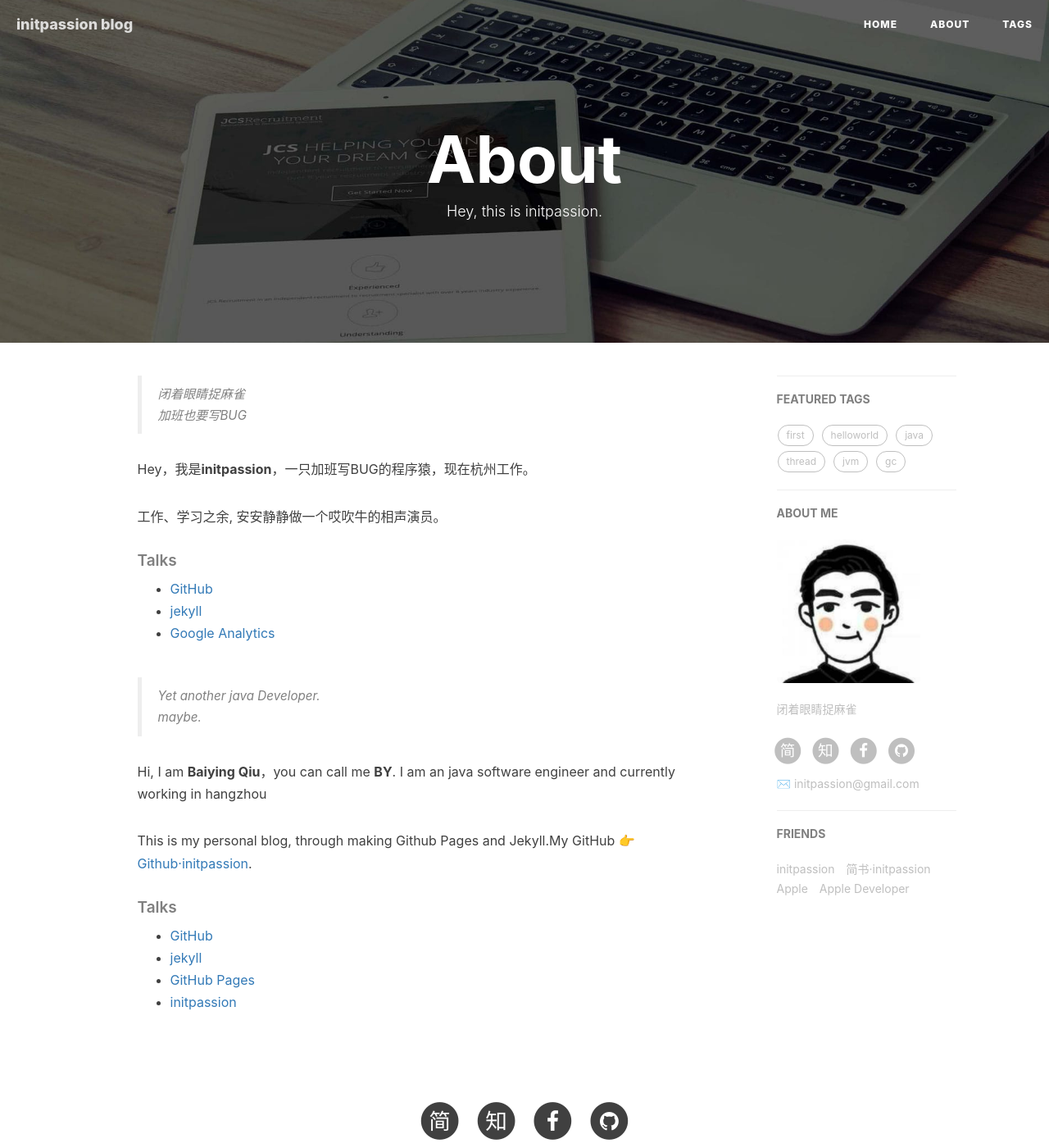
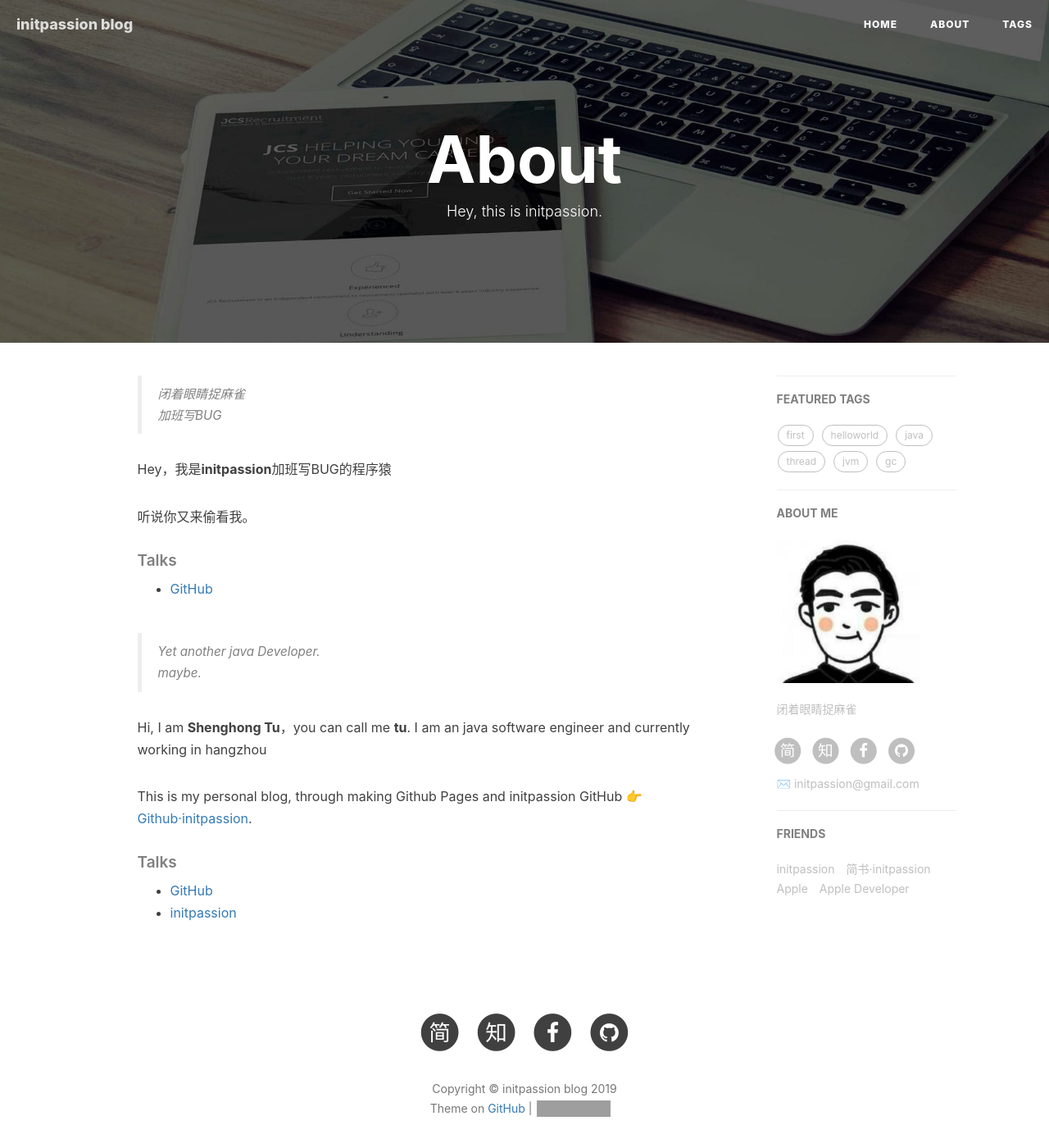
Before and after one commit to initpassion/initpassion.github.io, a Jekyll site: the page built from about.html, in a window 1280 px wide and 1400 px high. Shown: the whole window at 82% size. Built offline with Jekyll 4.4.1, drawn with Linux system fonts in a browser that asks for light colours; nearby versions of some CDN libraries; comment, search, counter and statistics services are not loaded; grey boxes are pictures that could not be loaded.

Commit message:
Update about.html

```diff
--- a/about.html
+++ b/about.html
@@ -16,11 +16,11 @@ header-img: "img/post-bg-rwd.jpg"
 
     <!--copied from markdown -->
     <blockquote><p>闭着眼睛捉麻雀<br>
-    加班也要写BUG</p></blockquote>
+    加班写BUG</p></blockquote>
 
-    <p>Hey，我是<strong>initpassion</strong>，一只加班写BUG的程序猿，现在杭州工作。</p>
+    <p>Hey，我是<strong>initpassion</strong>加班写BUG的程序猿</p>
 
-    <p>工作、学习之余, 安安静静做一个哎吹牛的相声演员。</p>
+    <p>听说你又来偷看我。</p>
 
     <p></p>
 
@@ -28,8 +28,6 @@ header-img: "img/post-bg-rwd.jpg"
 
     <ul>
         <li><a href="https://github.com">GitHub</a></li>
-        <li><a href="http://jekyll.com.cn/">jekyll</a></li>
-        <li><a href="https://analytics.google.com/analytics">Google Analytics</a></li>
     </ul>
 </div>
 
@@ -38,16 +36,14 @@ header-img: "img/post-bg-rwd.jpg"
     <blockquote><p>Yet another java Developer. <br>
     maybe.</p></blockquote>
 
-    <p>Hi, I am <strong>Baiying Qiu</strong>，you can call me <strong>BY</strong>. I am an java software engineer and currently working in hangzhou</p>
+    <p>Hi, I am <strong>Shenghong Tu</strong>，you can call me <strong> tu</strong>. I am an java software engineer and currently working in hangzhou</p>
 
-    <p>This is my personal blog, through making Github Pages and Jekyll.My GitHub  👉 <a href="http://github.com/initpassion">Github·initpassion</a>.</p>
+    <p>This is my personal blog, through making Github Pages and initpassion GitHub  👉 <a href="http://github.com/initpassion">Github·initpassion</a>.</p>
 
     <h5>Talks</h5>
 
     <ul>
     <li><a href="https://github.com">GitHub</a></li>
-    <li><a href="http://jekyll.com.cn/">jekyll</a></li>
-    <li><a href="https://pages.github.com/">GitHub Pages</a></li>
     <li><a href="https://initpassion.github.io">initpassion</a></li>
     </ul>
 </div>
```
